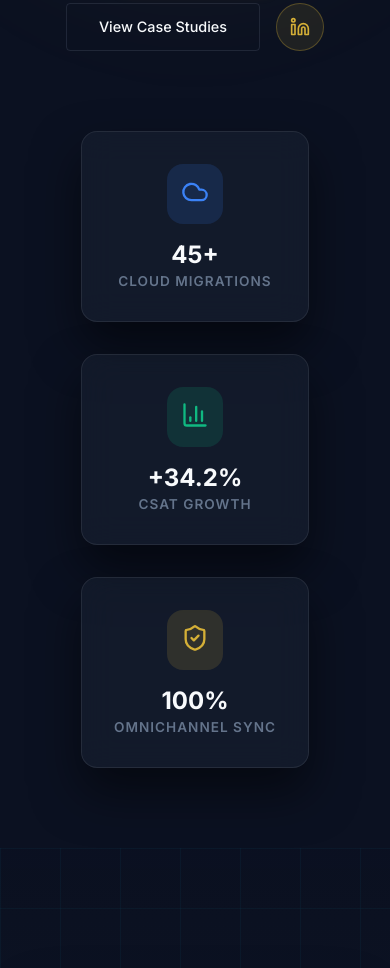
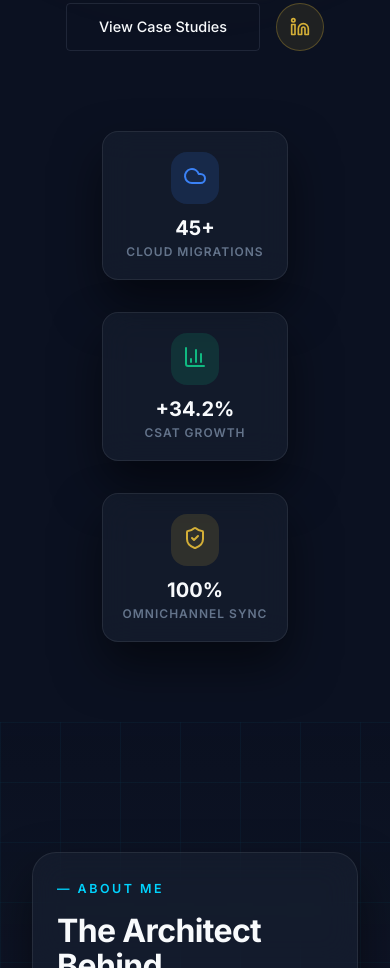
Before and after one commit to vaibhavkhopkar/portfolio, a Next.js app: page / in a window 390 px wide. Shown: the part 1020-1988 px from the top of the page. Built offline with nearby package versions, Linux system fonts and the light colour scheme; a web font is replaced by a local one.

Commit message:
fix(Mobile): Converted static widget paddings to fluid clamping functions ensuring metric cards gracefully scale to fit narrow viewport dimensions

```diff
--- a/src/components/About.tsx
+++ b/src/components/About.tsx
@@ -35,7 +35,7 @@ export default function About() {
         pointerEvents: "none",
       }} />
 
-      <div className="glass-panel" style={{ maxWidth: "1200px", margin: "0 auto", position: "relative", padding: "4rem" }}>
+      <div className="glass-panel" style={{ maxWidth: "1200px", margin: "0 auto", position: "relative", padding: "clamp(1.5rem, 5vw, 4rem)" }}>
         <ScrollSection>
           <div style={{ marginBottom: "1rem" }}>
             <span style={{
--- a/src/components/Hero.tsx
+++ b/src/components/Hero.tsx
@@ -258,30 +258,30 @@ export default function Hero() {
             }}
           >
             {/* Metric 1 */}
-            <div className="glass-panel" style={{ padding: "2rem", borderRadius: "16px", display: "flex", flexDirection: "column", alignItems: "center" }}>
-               <div style={{ marginBottom: "1rem", padding: "14px", borderRadius: "16px", background: "color-mix(in srgb, var(--brand-accent) 15%, transparent)", color: "var(--brand-accent)" }}>
-                 <Cloud size={28} />
+            <div className="glass-panel" style={{ padding: "clamp(1.25rem, 5vw, 2rem)", borderRadius: "16px", display: "flex", flexDirection: "column", alignItems: "center" }}>
+               <div style={{ marginBottom: "0.75rem", padding: "12px", borderRadius: "16px", background: "color-mix(in srgb, var(--brand-accent) 15%, transparent)", color: "var(--brand-accent)" }}>
+                 <Cloud size={24} />
                </div>
-               <h3 style={{ fontSize: "1.5rem", fontWeight: 700, color: "var(--text-primary)", marginBottom: "0.25rem" }}>45+</h3>
-               <p style={{ fontSize: "0.85rem", color: "var(--text-muted)", fontWeight: 600, textTransform: "uppercase", letterSpacing: "1px" }}>Cloud Migrations</p>
+               <h3 style={{ fontSize: "clamp(1.25rem, 4vw, 1.5rem)", fontWeight: 700, color: "var(--text-primary)", marginBottom: "0.25rem" }}>45+</h3>
+               <p style={{ fontSize: "0.75rem", color: "var(--text-muted)", fontWeight: 600, textTransform: "uppercase", letterSpacing: "1px", textAlign: "center" }}>Cloud Migrations</p>
             </div>
 
             {/* Metric 2 */}
-            <div className="glass-panel" style={{ padding: "2rem", borderRadius: "16px", display: "flex", flexDirection: "column", alignItems: "center" }}>
-               <div style={{ marginBottom: "1rem", padding: "14px", borderRadius: "16px", background: "color-mix(in srgb, #10b981 15%, transparent)", color: "#10b981" }}>
-                 <BarChart3 size={28} />
+            <div className="glass-panel" style={{ padding: "clamp(1.25rem, 5vw, 2rem)", borderRadius: "16px", display: "flex", flexDirection: "column", alignItems: "center" }}>
+               <div style={{ marginBottom: "0.75rem", padding: "12px", borderRadius: "16px", background: "color-mix(in srgb, #10b981 15%, transparent)", color: "#10b981" }}>
+                 <BarChart3 size={24} />
                </div>
-               <h3 style={{ fontSize: "1.5rem", fontWeight: 700, color: "var(--text-primary)", marginBottom: "0.25rem" }}>+34.2%</h3>
-               <p style={{ fontSize: "0.85rem", color: "var(--text-muted)", fontWeight: 600, textTransform: "uppercase", letterSpacing: "1px" }}>CSAT Growth</p>
+               <h3 style={{ fontSize: "clamp(1.25rem, 4vw, 1.5rem)", fontWeight: 700, color: "var(--text-primary)", marginBottom: "0.25rem" }}>+34.2%</h3>
+               <p style={{ fontSize: "0.75rem", color: "var(--text-muted)", fontWeight: 600, textTransform: "uppercase", letterSpacing: "1px", textAlign: "center" }}>CSAT Growth</p>
             </div>
 
             {/* Metric 3 */}
-            <div className="glass-panel" style={{ padding: "2rem", borderRadius: "16px", display: "flex", flexDirection: "column", alignItems: "center" }}>
-               <div style={{ marginBottom: "1rem", padding: "14px", borderRadius: "16px", background: "color-mix(in srgb, var(--brand-gold) 15%, transparent)", color: "var(--brand-gold)" }}>
-                 <ShieldCheck size={28} />
+            <div className="glass-panel" style={{ padding: "clamp(1.25rem, 5vw, 2rem)", borderRadius: "16px", display: "flex", flexDirection: "column", alignItems: "center" }}>
+               <div style={{ marginBottom: "0.75rem", padding: "12px", borderRadius: "16px", background: "color-mix(in srgb, var(--brand-gold) 15%, transparent)", color: "var(--brand-gold)" }}>
+                 <ShieldCheck size={24} />
                </div>
-               <h3 style={{ fontSize: "1.5rem", fontWeight: 700, color: "var(--text-primary)", marginBottom: "0.25rem" }}>100%</h3>
-               <p style={{ fontSize: "0.85rem", color: "var(--text-muted)", fontWeight: 600, textTransform: "uppercase", letterSpacing: "1px" }}>Omnichannel Sync</p>
+               <h3 style={{ fontSize: "clamp(1.25rem, 4vw, 1.5rem)", fontWeight: 700, color: "var(--text-primary)", marginBottom: "0.25rem" }}>100%</h3>
+               <p style={{ fontSize: "0.75rem", color: "var(--text-muted)", fontWeight: 600, textTransform: "uppercase", letterSpacing: "1px", textAlign: "center" }}>Omnichannel Sync</p>
             </div>
           </div>
         </ScrollSection>
```
